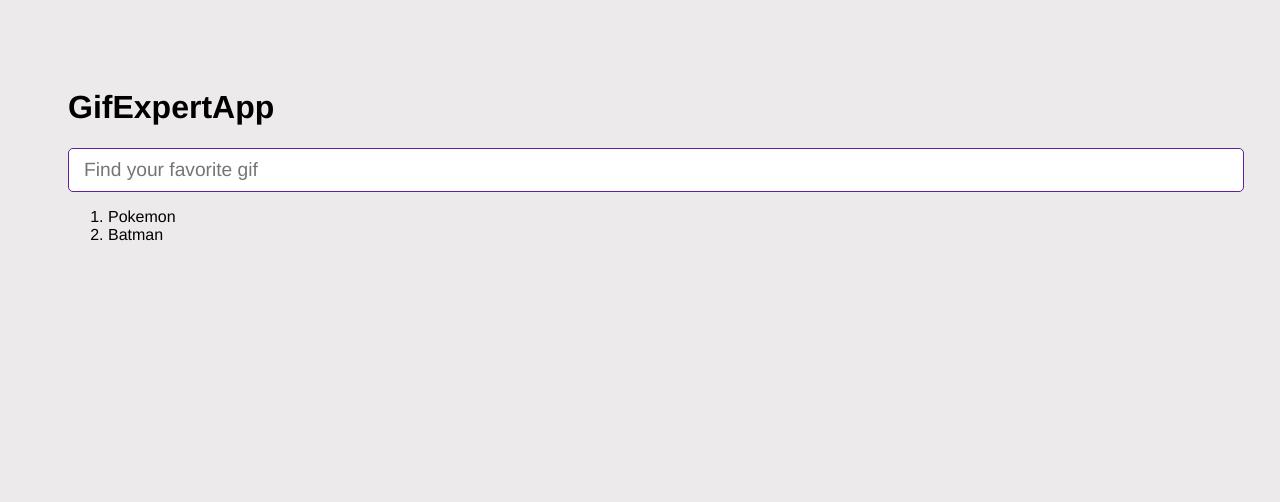
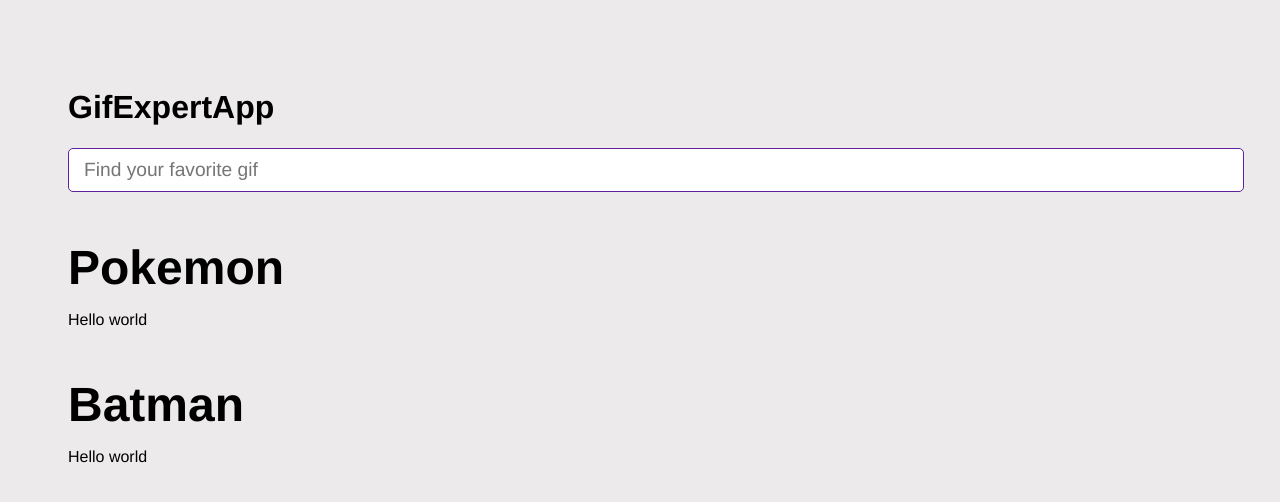
Before and after one commit to jorgearguellles/gift-react-app-vite, a React (Vite) app: page / in a window 1280 px wide. Shown: the top 502 px of the page. Built offline with nearby package versions, Linux system fonts and the light colour scheme.

Commit message:
add/ new componenet GifGrid

```diff
--- a/src/GifExpertApp.jsx
+++ b/src/GifExpertApp.jsx
@@ -1,5 +1,6 @@
 import React, { useState } from 'react';
 import { AddCategory } from './components/AddCategory';
+import { GifGrid } from './components/GifGrid';
 
 /**
  *  GifExpertApp structure
@@ -25,20 +26,13 @@
     <>
       <h1>GifExpertApp</h1>
       <AddCategory
-        // setCategories={ setCategories }
         onNewCategory={ (value)=> onAddCategory(value) }
       />
-      <ol>
-        {
-          categories.map( category => {
-            return (
-              <li key={category}>
-                {category}
-              </li>
-            )
-          })
-        }
-      </ol>
+      {
+        categories.map( category => (
+            <GifGrid key={ category } category={ category }/>
+        ))
+      }
     </>
   );
 };
--- a/src/components/AddCategory.jsx
+++ b/src/components/AddCategory.jsx
@@ -13,7 +13,6 @@
   const onSubmit = (event) => {
     event.preventDefault();
     if( inputValue.trim().length <= 2 ) return;
-    // setCategories( (categories) => [inputValue, ...categories]); // callback to get categories
     onNewCategory( inputValue.trim() )
     setInputValue( '' )
   }
--- /dev/null
+++ b/src/components/GifGrid.jsx
@@ -0,0 +1,12 @@
+
+export const GifGrid = ( props ) => {
+    const { category } = props;
+
+
+  return (
+    <>
+        <h3>{category}</h3>
+        <p>Hello world</p>
+    </>
+  )
+};
```
